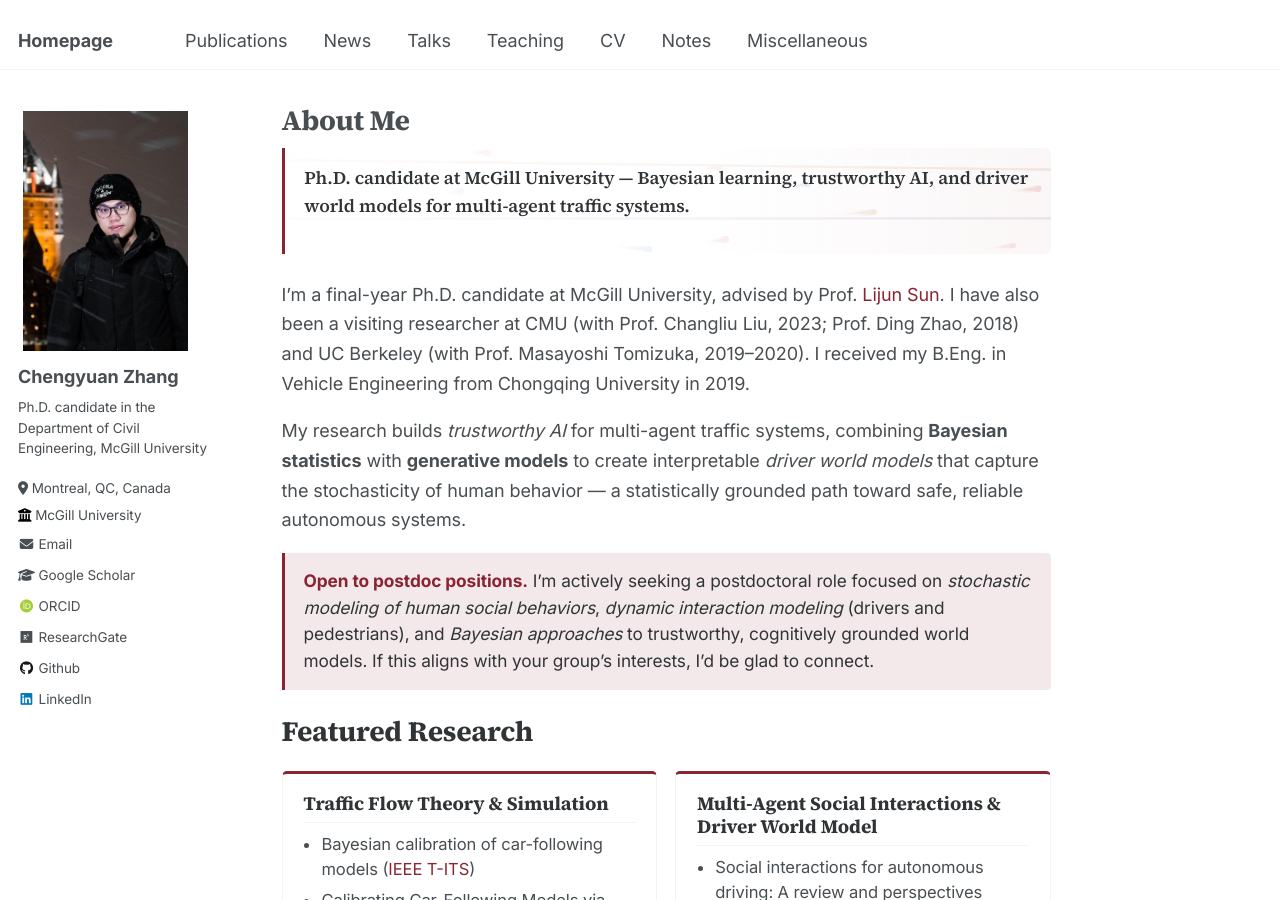
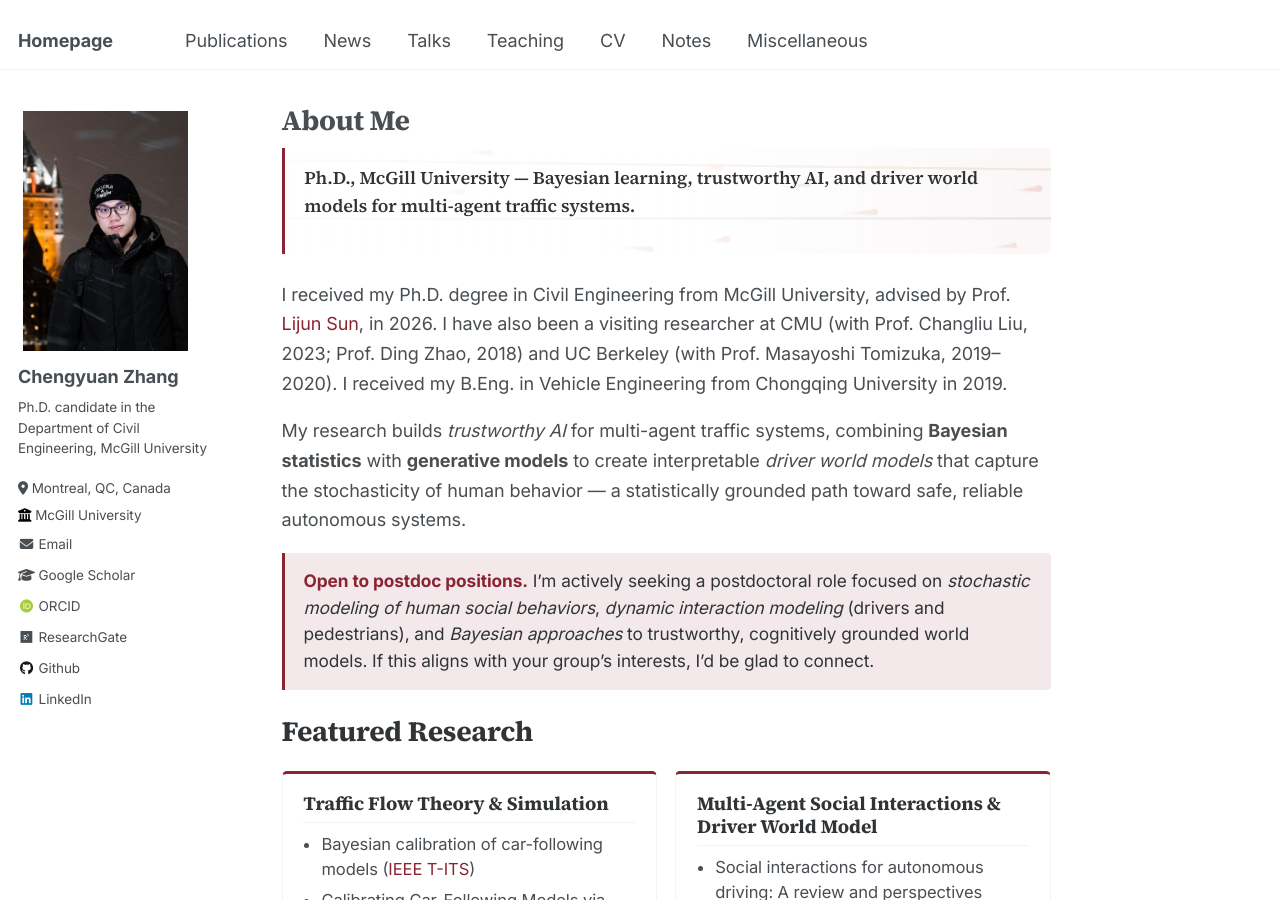
Before and after one commit to Chengyuan-Zhang/chengyuan-zhang.github.io, a Jekyll site: the page built from _pages/about.md, in a window 1280 px wide and 900 px high. Built offline with Jekyll 4.4.1, drawn with Linux system fonts in a browser that asks for light colours; some web fonts are replaced; comment, search, counter and statistics services are not loaded; some of the changed text lies outside the part shown.

Commit message:
PhD defended

```diff
--- a/_pages/about.md
+++ b/_pages/about.md
@@ -1,7 +1,7 @@
 ---
 permalink: /
 title: "About Me"
-excerpt: "Chengyuan Zhang — Ph.D. candidate at McGill University. Research on Trustworthy AI/ML, Bayesian inference, and stochastic driver models for autonomous driving."
+excerpt: "Dr. Chengyuan Zhang — Ph.D., McGill University. Research on Trustworthy AI/ML, Bayesian inference, and stochastic driver models for autonomous driving."
 author_profile: true
 redirect_from:
 
@@ -13,13 +13,13 @@
 <div class="hero-wrap">
   <canvas class="hero-canvas" aria-hidden="true"></canvas>
   <div class="hero-intro">
-    <p class="hero-intro__lead">Ph.D. candidate at McGill University — Bayesian learning, trustworthy AI, and driver world models for multi-agent traffic systems.</p>
+    <p class="hero-intro__lead">Ph.D., McGill University — Bayesian learning, trustworthy AI, and driver world models for multi-agent traffic systems.</p>
   </div>
 </div>
 <script src="{{ '/assets/js/hero-trajectories.js' | relative_url }}" defer></script>
 
-I'm a final-year Ph.D. candidate at McGill University, advised by
-Prof. [Lijun Sun](https://lijunsun.github.io/). I have also been a visiting researcher at CMU
+I received my Ph.D. degree in Civil Engineering from McGill University, advised by
+Prof. [Lijun Sun](https://lijunsun.github.io/), in 2026. I have also been a visiting researcher at CMU
 (with Prof. Changliu Liu, 2023; Prof. Ding Zhao, 2018) and UC Berkeley
 (with Prof. Masayoshi Tomizuka, 2019–2020). I received my B.Eng. in Vehicle Engineering
 from Chongqing University in 2019.
@@ -144,6 +144,7 @@
 =====
 
 <ul class="news-list">
+  <li><span class="news-date">05/2026</span> I am delighted to share that I successfully defended my PhD thesis, From Micro Interactions to Traffic Flow — Stochastic Driver Models for Realistic Traffic Simulation, at McGill University. Sincere thanks to my advisor Prof. Lijun Sun, my committee, and everyone who supported me along the way.</li>
   <li><span class="news-date">02/2026</span> New preprint: "Active Simulation-Based Inference for Scalable Car-Following Model Calibration" — <a href="https://arxiv.org/abs/2602.05246">arXiv: 2602.05246</a>.</li>
   <li><span class="news-date">01/2026</span> Two papers accepted at IEEE IV 2026: "Online Calibration of Context-Driven Car-Following Models" and "AutoTune: A Unified Benchmark for Highway Traffic Microsimulation Calibration."</li>
   <li><span class="news-date">11/2025</span> Paper accepted at <a href="https://www.isttt2026.vtk.ed.tum.de/">ISTTT26</a>: "When Context Is Not Enough: Modeling Unexplained Variability in Car-Following Behavior" [<a href="https://arxiv.org/abs/2507.07012">arXiv</a>]. See you in Munich!</li>
```
Also changed, not shown: _pages/cv.md (+4 -4 lines), _pages/news.md (+1 -0 lines).
